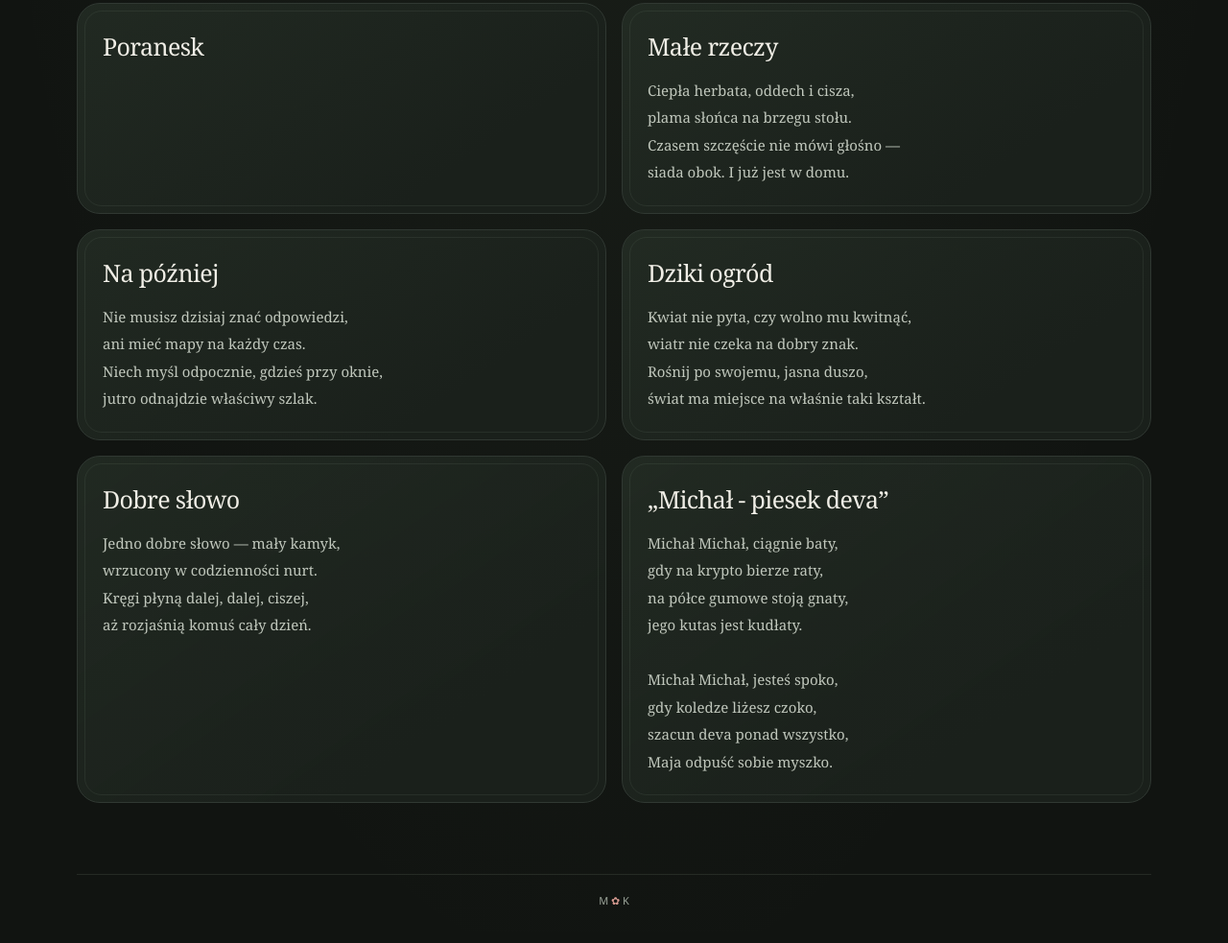
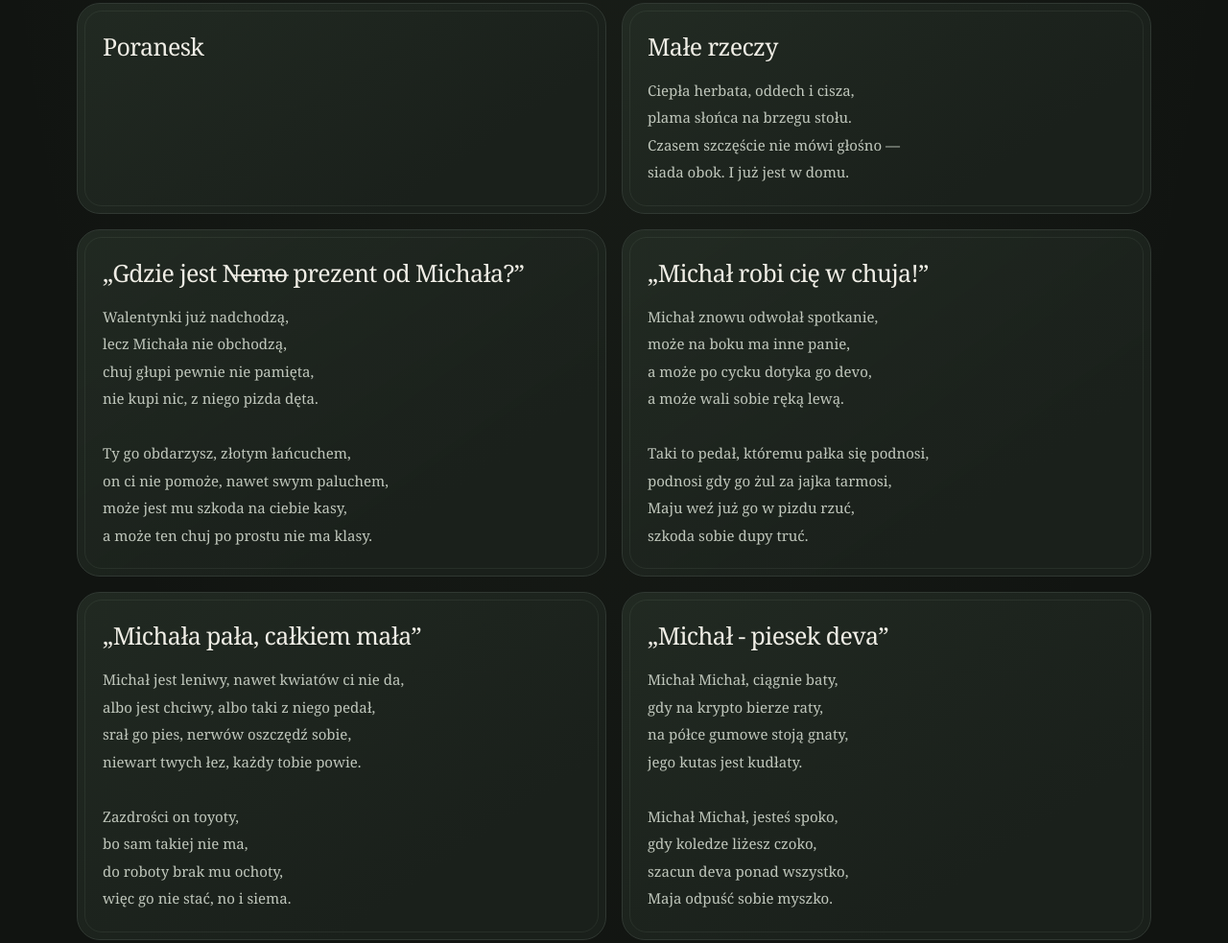
Before and after one commit to wierszykiomichalku/wierszykiomichalku.github.io, a plain HTML site: page index.html in a window 1280 px wide. Shown: the part 615-1598 px from the top of the page at 96% size. Drawn offline with Linux system fonts and the light colour scheme.

Commit message:
Update index.html

```diff
--- a/index.html
+++ b/index.html
@@ -437,16 +437,16 @@
         tekst: "Ciepła herbata, oddech i cisza,\nplama słońca na brzegu stołu.\nCzasem szczęście nie mówi głośno —\nsiada obok. I już jest w domu."
       },
       {
-        tytul: "Na później",
-        tekst: "Nie musisz dzisiaj znać odpowiedzi,\nani mieć mapy na każdy czas.\nNiech myśl odpocznie, gdzieś przy oknie,\njutro odnajdzie właściwy szlak."
+        tytul: "„Gdzie jest N̶e̶m̶o̶ prezent od Michała?”",
+        tekst: "Walentynki już nadchodzą,\nlecz Michała nie obchodzą,\nchuj głupi pewnie nie pamięta,\nnie kupi nic, z niego pizda dęta.\n \nTy go obdarzysz, złotym łańcuchem,\non ci nie pomoże, nawet swym paluchem,\nmoże jest mu szkoda na ciebie kasy,\na może ten chuj po prostu nie ma klasy."
       },
       {
-        tytul: "Dziki ogród",
-        tekst: "Kwiat nie pyta, czy wolno mu kwitnąć,\nwiatr nie czeka na dobry znak.\nRośnij po swojemu, jasna duszo,\nświat ma miejsce na właśnie taki kształt."
+        tytul: "„Michał robi cię w chuja!”",
+        tekst: "Michał znowu odwołał spotkanie,\nmoże na boku ma inne panie,\na może po cycku dotyka go devo,\na może wali sobie ręką lewą.\n \nTaki to pedał, któremu pałka się podnosi,\npodnosi gdy go żul za jajka tarmosi,\nMaju weź już go w pizdu rzuć,\nszkoda sobie dupy truć."
       },
       {
-        tytul: "Dobre słowo",
-        tekst: "Jedno dobre słowo — mały kamyk,\nwrzucony w codzienności nurt.\nKręgi płyną dalej, dalej, ciszej,\naż rozjaśnią komuś cały dzień."
+        tytul: "„Michała pała, całkiem mała”",
+        tekst: "Michał jest leniwy, nawet kwiatów ci nie da,\nalbo jest chciwy, albo taki z niego pedał,\nsrał go pies, nerwów oszczędź sobie,\nniewart twych łez, każdy tobie powie.\n \nZazdrości on toyoty,\nbo sam takiej nie ma,\ndo roboty brak mu ochoty,\nwięc go nie stać, no i siema."
       },
       {
         tytul: "„Michał - piesek deva”",
```
